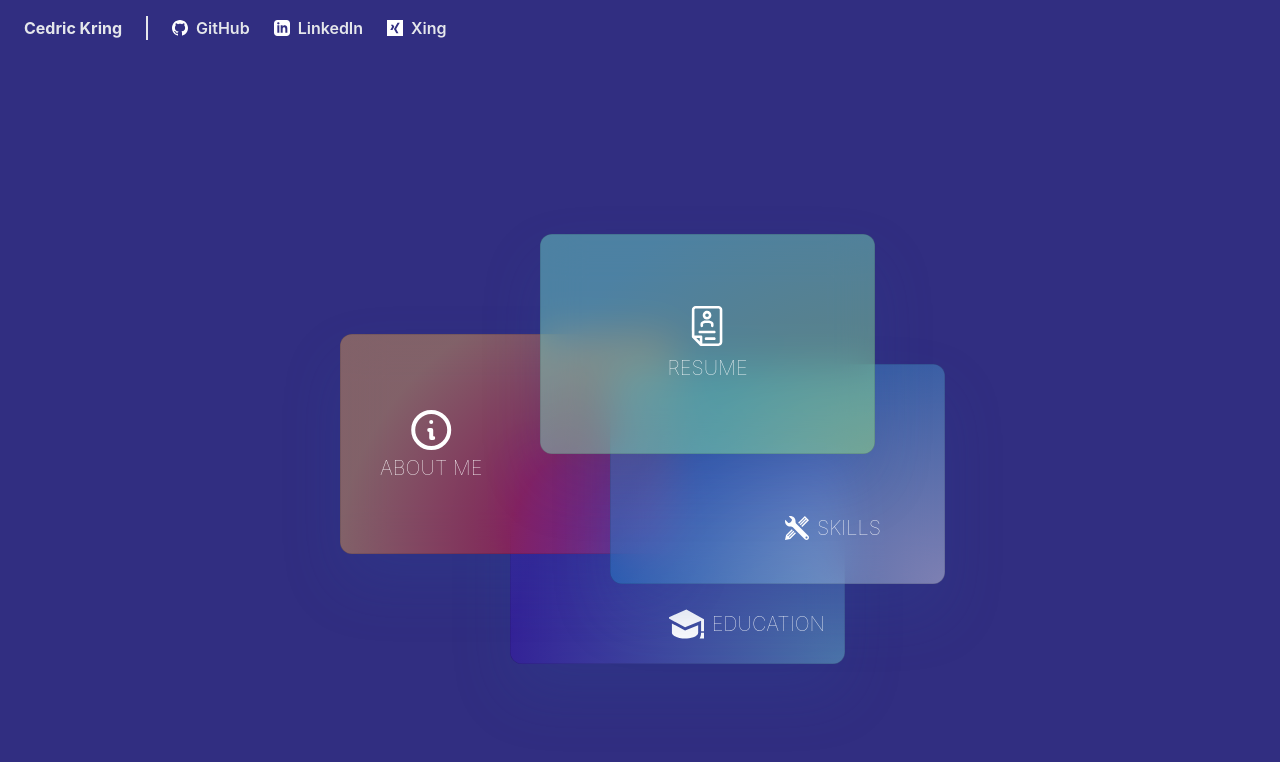
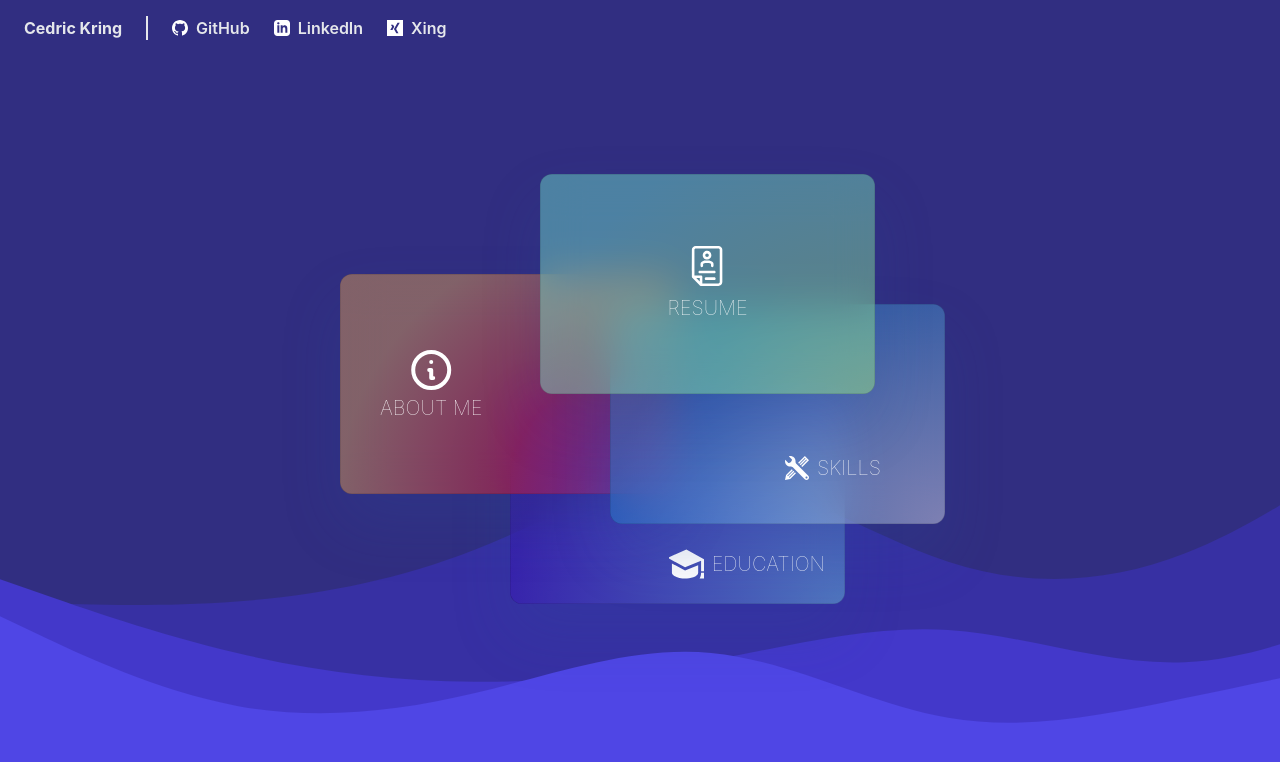
Before and after one commit to cedrickring/me, a Next.js app: page / in a window 1280 px wide. Shown: the top 762 px of the page. Built offline with nearby package versions, Linux system fonts and the light colour scheme; a web font is replaced by a local one.

Commit message:
style: added background image & moved the cards up a bit

```diff
--- a/styles/Home.module.scss
+++ b/styles/Home.module.scss
@@ -25,7 +25,7 @@
 .card1 {
   background: radial-gradient(100% 128.38% at 100% 100%, rgba(117, 224, 230, 0.4) 0%, rgba(57, 19, 184, 0.4) 100%);
   left: calc(100vw - 50% - 130px);
-  top: calc(100vh - 50% - 40px);
+  top: calc(100vh - 50% - 100px);
 
   &:hover {
     transform: translate(-93px, -120px) perspective(1500px) rotateY(-6deg);
@@ -40,7 +40,7 @@
     rgba(252, 176, 69, 0.4) 100%
   );
   left: calc(100vw - 50% - 300px);
-  top: calc(100vh - 50% - 150px);
+  top: calc(100vh - 50% - 210px);
 
   &:hover {
     transform: perspective(1500px) translate(15px, -116px) rotateY(6deg);
@@ -50,7 +50,7 @@
 .card3 {
   background: radial-gradient(100% 128.38% at 100% 100%, rgba(242, 252, 254, 0.4) 0%, rgba(28, 146, 210, 0.4) 100%);
   left: calc(100vw - 50% - 30px);
-  top: calc(100vh - 50% - 120px);
+  top: calc(100vh - 50% - 180px);
 
   &:hover {
     transform: translate(-175px, -125px) perspective(1500px) rotateY(-6deg);
@@ -60,7 +60,7 @@
 .card4 {
   background: radial-gradient(100% 128.38% at 100% 100%, rgba(168, 255, 120, 0.4) 0%, rgba(120, 255, 214, 0.4) 100%);
   left: calc(100vw - 50% - 100px);
-  top: calc(100vh - 50% - 250px);
+  top: calc(100vh - 50% - 310px);
 
   &:hover {
     transform: translate(-123px, -50px) perspective(1500px) rotateY(6deg);
--- a/styles/globals.scss
+++ b/styles/globals.scss
@@ -19,8 +19,9 @@ html,
 body {
   font-family: Inter, -apple-system, BlinkMacSystemFont, Segoe UI, Roboto, Oxygen, Ubuntu, Cantarell, Fira Sans, Droid Sans, Helvetica Neue,
     sans-serif;
+  background: url('../public/background.svg') left top / cover no-repeat;
 
-  @apply bg-indigo-900 min-h-screen w-screen overflow-hidden m-0 p-0;
+  @apply min-h-screen w-screen overflow-hidden m-0 p-0;
 }
 
 a {
```
Also changed, not shown: public/background.svg (added).
